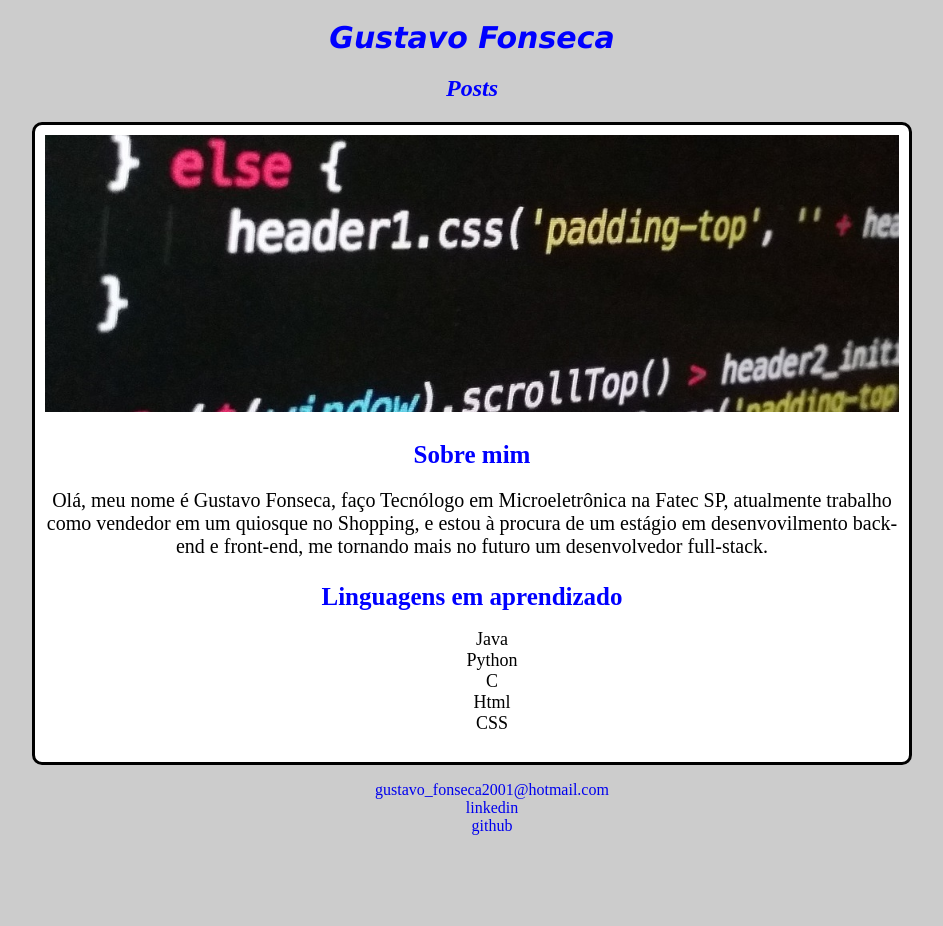
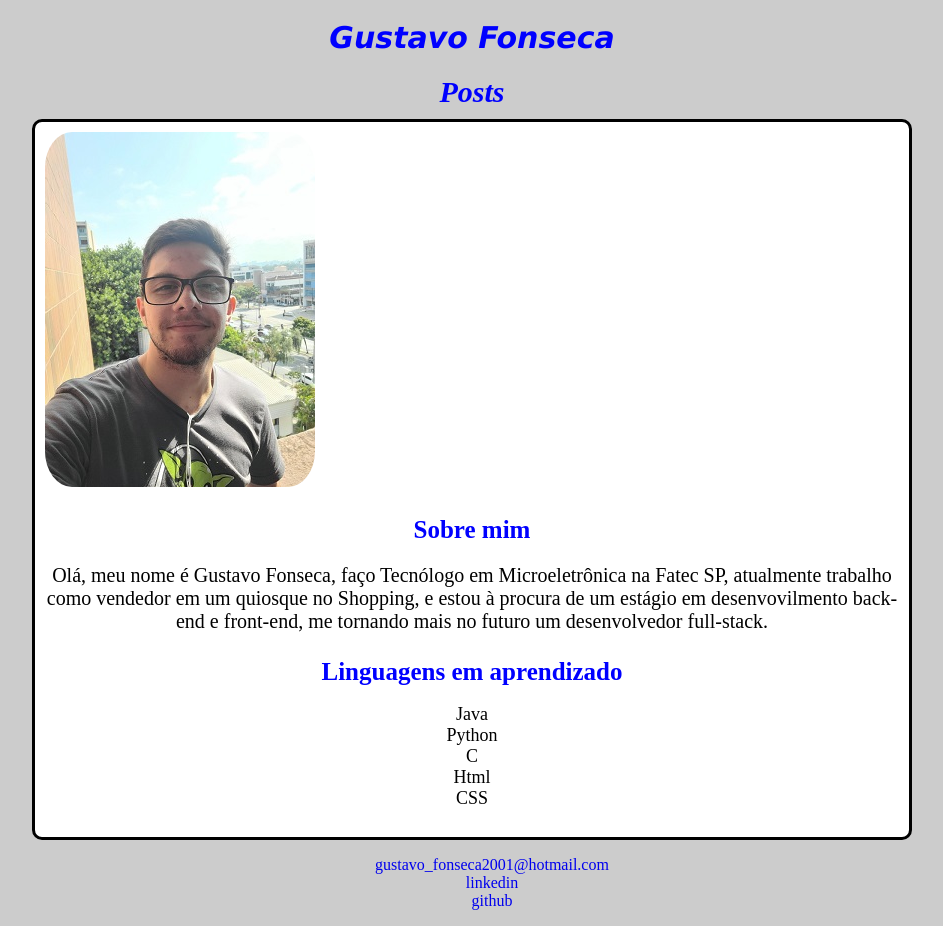
Before and after one commit to GustavoFons/Projeto-Site-Pessoal, a plain HTML site: page Index.html in a window 1280 px wide. Shown: the whole page, without its empty margins (168-1111 px from the left). Before the commit the page ends 851 px from the top, so only its background shows below. Drawn offline with Linux system fonts and the light colour scheme.

Commit message:
ajustes dos textos

```diff
--- a/Index.html
+++ b/Index.html
@@ -15,7 +15,7 @@
                 </header>
                 <article class="post">
                     <header>
-                        <img src="technology-ge2a04ee01_1920.jpg" alt="ilustração de código html"class="Post_image">
+                        <img src="Gustavo Fonseca.jpg" alt="ilustração de código html"class="Post_image">
                         <h3 class="post_title"> Sobre mim</h3>
                     </header>
                     <p class="post_content">
--- a/style.css
+++ b/style.css
@@ -17,8 +17,10 @@ body{
 }
 
 .subtitle {
+    font-size: 30px;
     font-style: italic;
     text-align: center;
+    margin: 0;
 }
 
 .post_title {
@@ -36,7 +38,9 @@ body{
 }
 
 .Post_image{
-    width: 100%;
+    max-width: 100%;
+    text-align: center;
+    border-radius: 10%;
 }
 .post_content{
     font-size: 20px;
@@ -47,6 +51,7 @@ body{
 .post_content1{
     list-style-type: none;
     font-size: 18px;
+    padding-inline-start: 0px;
     text-align: center;
 }
 
```
Also changed, not shown: Gustavo Fonseca.jpg (added).
